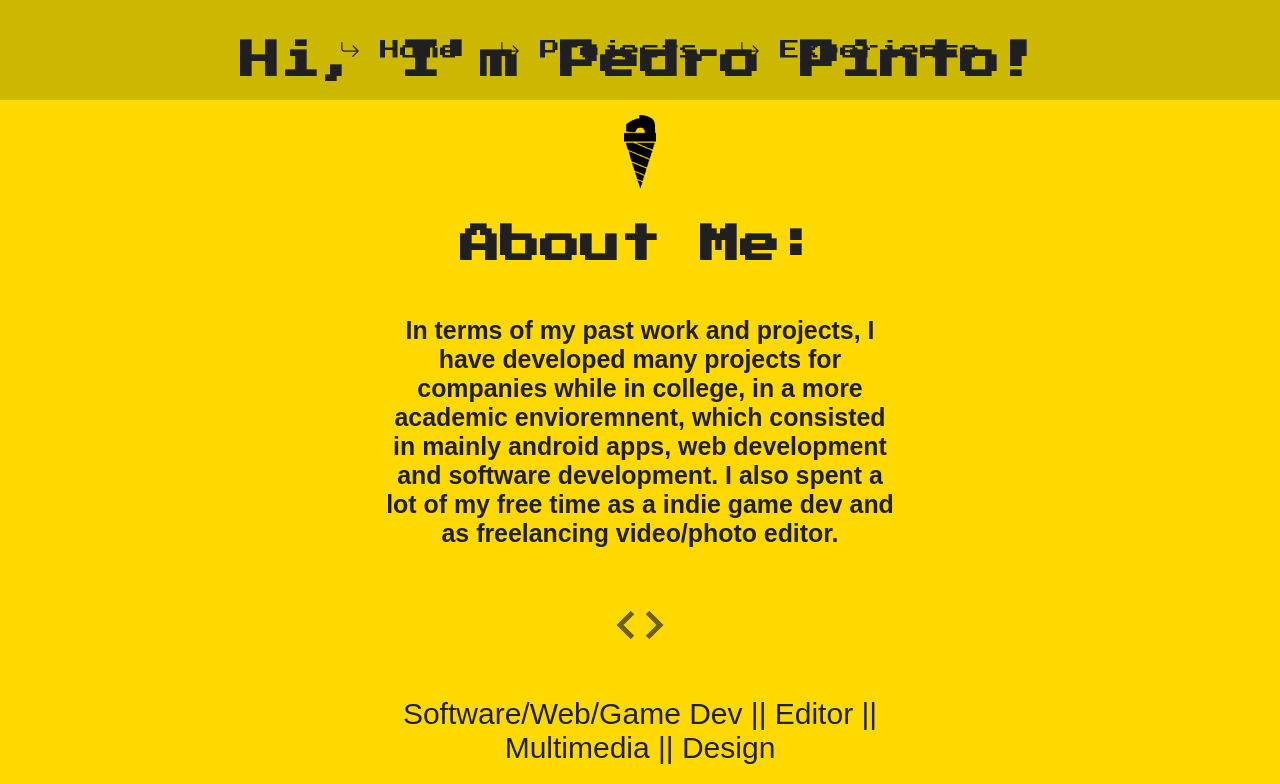
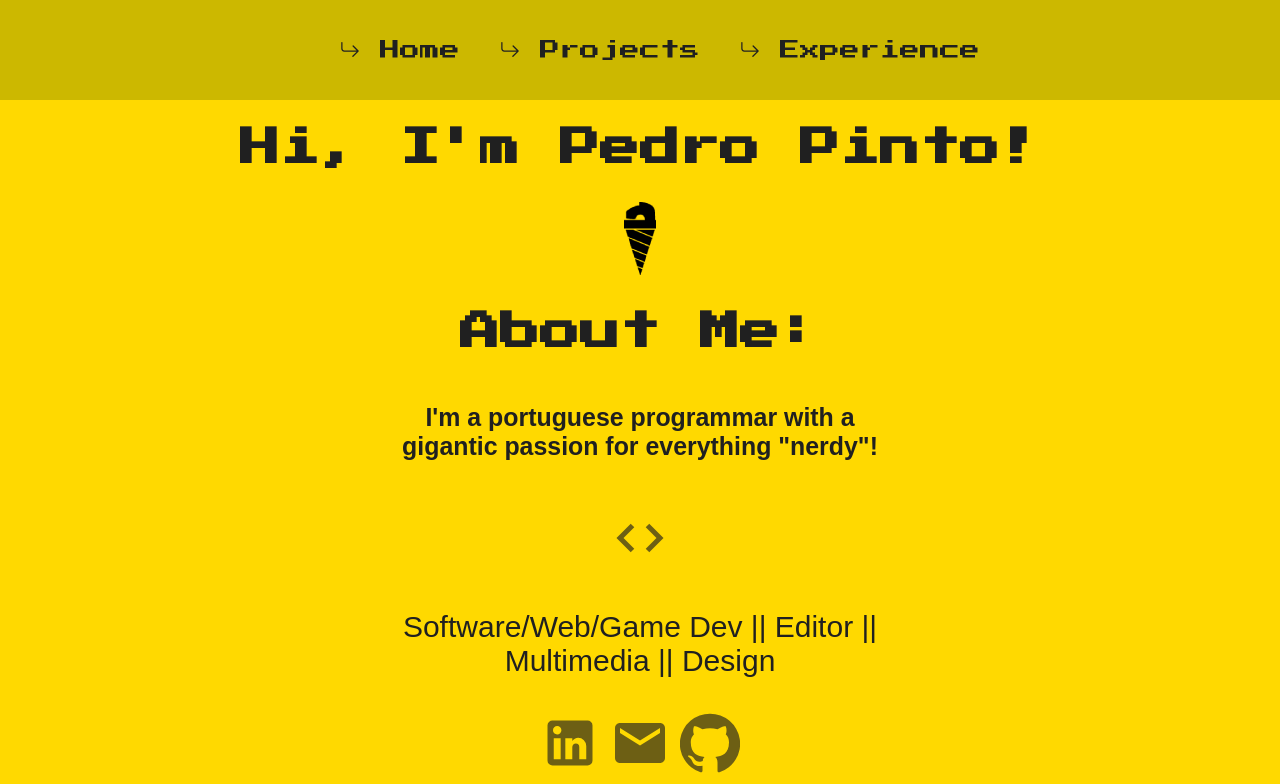
Before and after one commit to HidekiTheDm/hidekithedm.github.io, a React (Create React App) app: page / in a window 1280 px wide. Shown: the top 784 px of the page. Built offline with nearby package versions, Linux system fonts and the light colour scheme.

Commit message:
Update Home.js

```diff
--- a/src/pages/Home.js
+++ b/src/pages/Home.js
@@ -25,9 +25,7 @@ function Home() {
         </div>
         <div className="prompt">
         <h2> About Me:</h2>
-        <h5>
-          In terms of my past work and projects, I have developed many projects for companies while in college, in a more academic envioremnent, which consisted in mainly android apps, web development and software development.
-          I also spent a lot of my free time as a indie game dev and as freelancing video/photo editor.</h5>
+        <h5>I'm a portuguese programmar with a gigantic passion for everything "nerdy"!</h5>
         <BiCode/><p>Software/Web/Game Dev || Editor || Multimedia || Design </p>
           <a href="https://www.linkedin.com/in/pedro-pinto-ipv/" target="_blank"><LinkedInIcon /></a>
           <a href="mailto:pedroalmeida.cch@gmail.com" target="_blank"><EmailIcon /></a>
```
